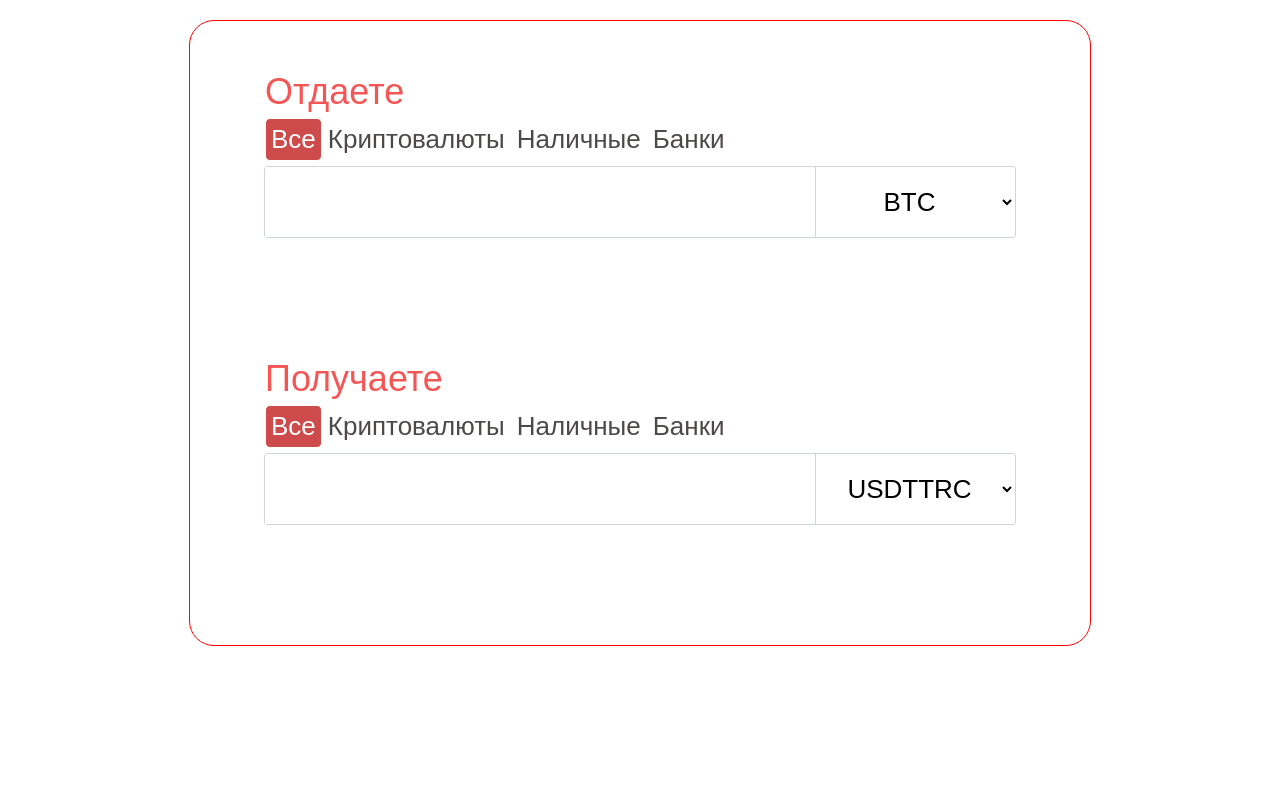
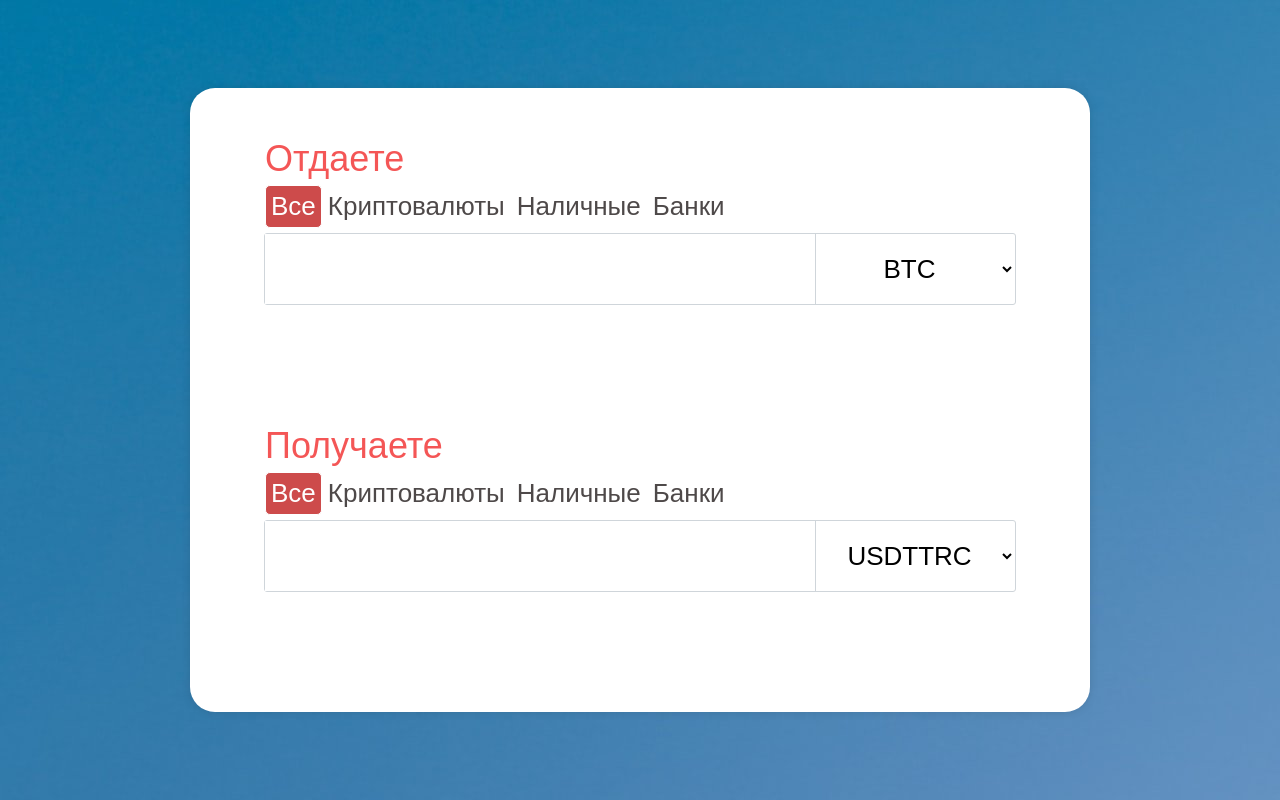
Before and after one commit to legion52/BlackWallApp, a React (Create React App) app in the folder client/: page / in a window 1280 px wide. Built offline with nearby package versions, Linux system fonts and the light colour scheme.

Commit message:
Realese 1.1.2

```diff
--- a/client/src/components/ExchangerForm/style.module.scss
+++ b/client/src/components/ExchangerForm/style.module.scss
@@ -1,9 +1,9 @@
 .wrapper {
   width: 900px;
   padding-top: 50px;
-  margin: 20px;
   border-radius: 25px;
-  border: solid 1px red;
+  background-color: white;
+  box-shadow: 0px 0px 8px 0px rgba(34, 60, 80, 0.2);
 
   .title {
     font-size: 36px;
--- a/client/src/components/Main/style.module.scss
+++ b/client/src/components/Main/style.module.scss
@@ -2,4 +2,5 @@
   display: flex;
   justify-content: center;
   align-items: center;
+  height: 100vh;
 }
--- a/client/src/index.scss
+++ b/client/src/index.scss
@@ -1,5 +1,6 @@
 body {
   margin: 0;
   padding: 0;
+  background-image: url("./img/fon.jpg");
 
 }
```
Also changed, not shown: client/src/img/fon.jpg (added).
